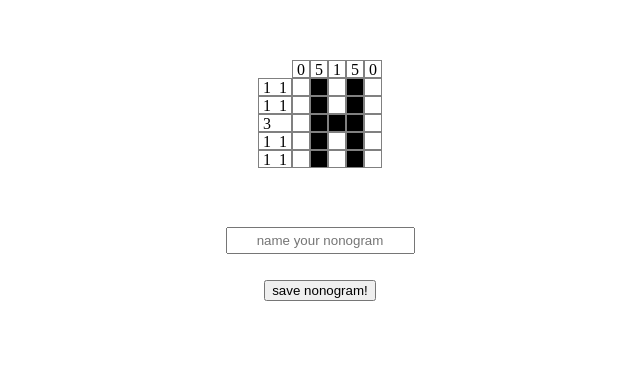
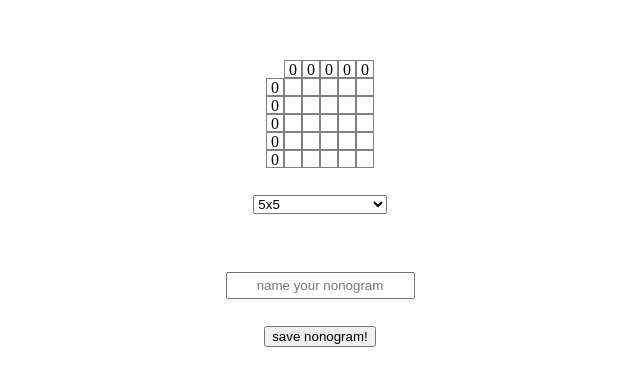
Before and after one commit to hkasemir/nonograms-vuejs, a Vue app: page / in a window 1280 px wide. Shown: the top 386 px of the page, without its empty margins (320-960 px from the left). Built offline with nearby package versions, Linux system fonts and the light colour scheme; what vuefire would draw is missing.

Commit message:
add dynamic empty board size maker

```diff
--- a/src/components/clues.vue
+++ b/src/components/clues.vue
@@ -16,15 +16,15 @@ import nonogramHelper from '../utils/nonogram-helper';
 
 export default {
   name: 'clues',
-  data() {
-    return {
-      cluesArray: nonogramHelper.composeClues(this.game, this.position),
-    };
-  },
   props: [
     'position',
     'game',
   ],
+  computed: {
+    cluesArray() {
+      return nonogramHelper.composeClues(this.game, this.position);
+    },
+  },
 };
 </script>
 
--- a/src/components/nonogram-container.vue
+++ b/src/components/nonogram-container.vue
@@ -9,6 +9,9 @@
         </div>
       </div>
     </div>
+    <select v-model="boardSize" class="board-size-selector" @change="updateBoardSize">
+      <option v-for="option in boardSizeOptions">{{ option }}</option>
+    </select>
     <create-game-form :game="nonogram"></create-game-form>
   </div>
 </template>
@@ -18,22 +21,18 @@ import firebaseService from '../services/firebase-service';
 import Clues from './clues';
 import GameBoard from './game-board';
 import CreateGameForm from './create-game-form';
+import nonogramHelper from '../utils/nonogram-helper';
 
 const nonogramsRef = firebaseService.db.ref('nonograms');
-
-const nonogram = [
-  [0, 1, 0, 1, 0],
-  [0, 1, 0, 1, 0],
-  [0, 1, 1, 1, 0],
-  [0, 1, 0, 1, 0],
-  [0, 1, 0, 1, 0],
-];
+const defaultBoardSize = '5x5';
 
 export default {
   name: 'nonogram-container',
   data() {
     return {
-      nonogram,
+      boardSize: defaultBoardSize,
+      nonogram: nonogramHelper.createBlankBoard(defaultBoardSize),
+      boardSizeOptions: nonogramHelper.getBoardSizeOptions(),
     };
   },
   firebase: {
@@ -44,12 +43,18 @@ export default {
     GameBoard,
     CreateGameForm,
   },
+  methods: {
+    updateBoardSize(evt) {
+      this.nonogram = nonogramHelper.createBlankBoard(evt.target.value);
+    },
+  },
 };
 </script>
 
 <style scoped>
 .presentation {
   display: flex;
+  align-items: center;
   flex-direction: column;
 }
 
@@ -67,4 +72,9 @@ export default {
 .game-and-side-clues {
   display: flex;
 }
+
+.board-size-selector {
+  width: 10em;
+  margin-top: 2em;
+}
 </style>
--- a/src/utils/nonogram-helper.js
+++ b/src/utils/nonogram-helper.js
@@ -14,7 +14,7 @@ function getTopClues(solution) {
       if (cell) {
         consecutive += 1;
       }
-      if (rowIndex === row.length - 1) {
+      if (rowIndex === solution.length - 1) {
         if (consecutive || !columnClues.length) {
           columnClues.push(consecutive);
         }
@@ -71,4 +71,17 @@ export default {
         return new Array(solution.length).fill(new Array(solution[0].length).fill(0));
     }
   },
+  getBoardSizeOptions() {
+    return [
+      '5x5',
+      '5x10',
+      '10x10',
+      '10x15',
+      '15x15',
+    ];
+  },
+  createBlankBoard(boardSize) {
+    const [height, width] = boardSize.split('x');
+    return new Array(parseInt(height, 10)).fill(new Array(parseInt(width, 10)).fill(0));
+  },
 };
```
